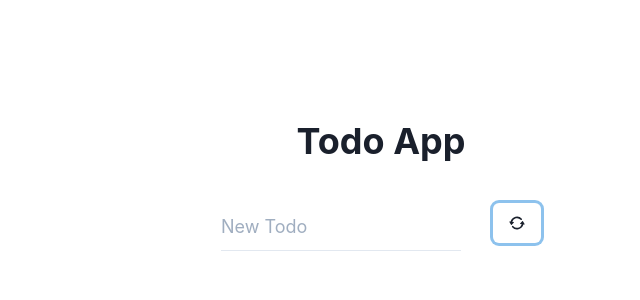
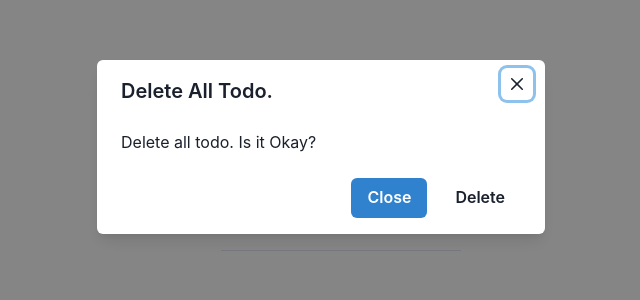
Before and after one commit to ibystm/chakra-ui-playground, a React (Create React App) app: page / in a window 1280 px wide. Both pictures are taken after a click on the button 836 px from the left and 223 px from the top of the page. Shown: the top 300 px of the page, without its empty margins (319-959 px from the left). Built offline with nearby package versions, Linux system fonts and the light colour scheme.

Commit message:
modify reset all todo process.

```diff
--- a/src/features/toDoList/TodoInputArea.tsx
+++ b/src/features/toDoList/TodoInputArea.tsx
@@ -1,5 +1,17 @@
 import { RepeatIcon } from "@chakra-ui/icons";
-import { Box, Button, Input, Text } from "@chakra-ui/react";
+import {
+  Box,
+  Button,
+  Input,
+  Modal,
+  ModalBody,
+  ModalCloseButton,
+  ModalContent,
+  ModalFooter,
+  ModalHeader,
+  ModalOverlay,
+  Text,
+} from "@chakra-ui/react";
 import React, { useCallback, useState } from "react";
 import { useDispatch } from "react-redux";
 import { MotionBox } from "../../components/Motions";
@@ -23,6 +35,9 @@ const TodoInputArea: React.FC = () => {
   const [input, setInput] = useState<string>("");
   const { errorObject, handleError } = useInputError();
   const { handlePressEnter } = useKeyboardEvents();
+  const [resetModalOpen, setResetModalOpen] = useState<boolean>(false);
+  const opneModal = () => setResetModalOpen(true);
+  const closeModal = () => setResetModalOpen(false);
 
   const dispatch = useDispatch();
   const createTodo = useCallback(() => {
@@ -44,11 +59,17 @@ const TodoInputArea: React.FC = () => {
     [handleError]
   );
 
-  const onClickReset = useCallback(() => {
+  const onClickReset = () => {
     dispatch(deleteAll());
-  }, [dispatch]);
+  };
+
+  const onPressAllDelete = () => {
+    onClickReset();
+    closeModal();
+  };
 
   return (
+    <>
       <MotionBox
         w="320px"
         variants={variants}
@@ -75,10 +96,28 @@ const TodoInputArea: React.FC = () => {
             </Text>
           )}
         </Box>
-      <Button bg="none" onClick={onClickReset}>
+        <Button bg="none" onClick={opneModal}>
           <RepeatIcon />
         </Button>
       </MotionBox>
+      <Modal isOpen={resetModalOpen} onClose={closeModal}>
+        <ModalOverlay />
+        <ModalContent>
+          <ModalHeader>Delete All Todo. </ModalHeader>
+          <ModalCloseButton />
+          <ModalBody>Delete all todo. Is it Okay?</ModalBody>
+
+          <ModalFooter>
+            <Button colorScheme="blue" mr={3} onClick={closeModal}>
+              Close
+            </Button>
+            <Button variant="ghost" onClick={onPressAllDelete}>
+              Delete
+            </Button>
+          </ModalFooter>
+        </ModalContent>
+      </Modal>
+    </>
   );
 };
 
```
Lines whose indentation alone changed are shown as unchanged.
